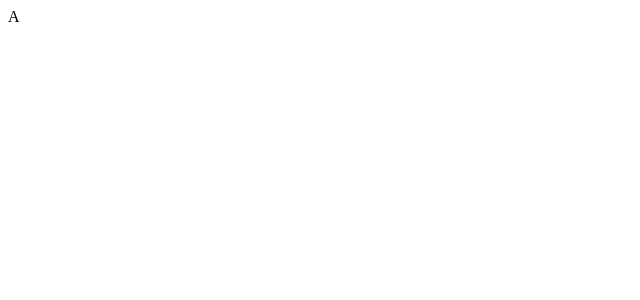
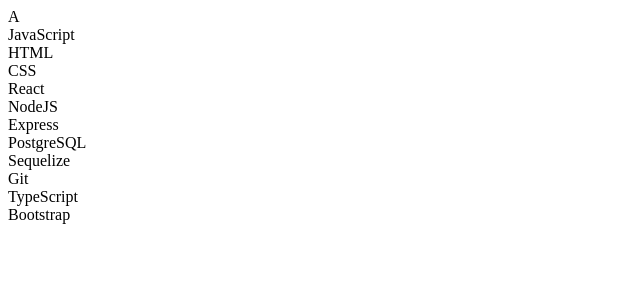
Before and after one commit to HurtadoAgustin/HurtadoAgustin, a React (Create React App) app: page / in a window 1280 px wide. Shown: the top 300 px of the page, without its empty margins (0-640 px from the left). Built offline with nearby package versions, Linux system fonts and the light colour scheme.

Commit message:
Added data.json to consume in app

```diff
--- a/src/App.tsx
+++ b/src/App.tsx
@@ -2,12 +2,24 @@
 import { Routes, Route } from "react-router-dom";
 
 import NavBar from "./components/NavBar";
+import Home from "./pages/Home";
 
 function App() {
   return (
-    <Routes>
-      <Route path="/" element={<NavBar />} />
-    </Routes>
+    <>
+      <NavBar />
+      <Routes>
+        <Route path="/" element={<Home />} />
+      {/*
+        <Route path="/skills" element={<Skills />}>
+          <Route path="/:name" element={<SkillDetail />} />
+        </Route>
+        <Route path="/proyects" element={<Proyects />} />
+        <Route path="/contact" element={<Contact />} />
+        <Route path="*" element={<NotFound404 />} />
+      */}
+      </Routes>
+    </>
   );
 }
 
--- /dev/null
+++ b/src/pages/Home.tsx
@@ -0,0 +1,16 @@
+import React from "react";
+import dataJSON from "../utils/data.json";
+const { techs } = dataJSON;
+
+function Home() {
+  return <div>
+    {
+      techs.map(el =>
+        <div key={el.id}>
+          {el.name}
+        </div>)
+    }
+  </div>
+};
+
+export default Home;
--- /dev/null
+++ b/src/utils/data.json
@@ -0,0 +1,248 @@
+{
+  "techs": [
+    {
+      "id": 1,
+      "code": "JS",
+      "name": "JavaScript",
+      "image": "https://",
+      "learnedAt": [{
+        "code": "HRY"
+      }],
+      "badgets": [
+        {
+          "name": "Linkedin",
+          "page": "Linkedin",
+          "url": "https://",
+          "image": "https://"
+        }
+      ]
+    },
+    {
+      "id": 2,
+      "code": "HTML",
+      "name": "HTML",
+      "image": "https://",
+      "learnedAt": [{
+        "code": "HRY"
+      }],
+      "badgets": [
+        {
+          "name": "Linkedin",
+          "page": "Linkedin",
+          "url": "https://",
+          "image": "https://"
+        }
+      ]
+    },
+    {
+      "id": 3,
+      "code": "CSS",
+      "name": "CSS",
+      "image": "https://",
+      "learnedAt": [{
+        "code": "HRY"
+      }],
+      "badgets": []
+    },
+    {
+      "id": 4,
+      "code": "JSX",
+      "name": "React",
+      "image": "https://",
+      "learnedAt": [{
+        "code": "HRY"
+      }],
+      "badgets": []
+    },
+    {
+      "id": 5,
+      "code": "NJS",
+      "name": "NodeJS",
+      "image": "https://",
+      "learnedAt": [{
+        "code": "HRY"
+      }],
+      "badgets": []
+    },
+    {
+      "id": 6,
+      "code": "EX",
+      "name": "Express",
+      "image": "https://",
+      "learnedAt": [{
+        "code": "HRY"
+      }],
+      "badgets": []
+    },
+    {
+      "id": 7,
+      "code": "PSQL",
+      "name": "PostgreSQL",
+      "image": "https://",
+      "learnedAt": [{
+        "code": "HRY"
+      }],
+      "badgets": []
+    },
+    {
+      "id": 8,
+      "code": "SEQ",
+      "name": "Sequelize",
+      "image": "https://",
+      "learnedAt": [{
+        "code": "HRY"
+      }],
+      "badgets": []
+    },
+    {
+      "id": 9,
+      "code": "GIT",
+      "name": "Git",
+      "image": "https://",
+      "learnedAt": [{
+        "code": "PLZ"
+      }],
+      "badgets": [
+        {
+          "name": "Linkedin",
+          "page": "Linkedin",
+          "url": "https://",
+          "image": "https://"
+        }
+      ]
+    },
+    {
+      "id": 10,
+      "code": "TS",
+      "name": "TypeScript",
+      "image": "https://",
+      "learnedAt": [{
+        "code": "N/A"
+      }],
+      "badgets": []
+    },
+    {
+      "id": 11,
+      "code": "BTS",
+      "name": "Bootstrap",
+      "image": "https://",
+      "learnedAt": [{
+        "code": "N/A"
+      }],
+      "badgets": []
+    }
+  ],
+
+
+  "proyects": [
+    {
+      "id": 1,
+      "name": "PI",
+      "isWork": false,
+      "images": {
+        "primary": "https://",
+        "secondary": [
+          "https://",
+          "https://"
+        ]
+      },
+      "description": {
+        "english": "",
+        "spanish": ""
+      },
+      "urls": {
+        "repo": "https://",
+        "website": "https://"
+      },
+      "techs": [
+        "JS",
+        "HTML"
+      ]
+    },
+    {
+      "id": 2,
+      "name": "FoodExpress PF",
+      "isWork": false,
+      "images": {
+        "primary": "https://",
+        "secondary": [
+          "https://",
+          "https://"
+        ]
+      },
+      "description": {
+        "english": "",
+        "spanish": ""
+      },
+      "urls": {
+        "repo": "https://",
+        "website": "https://"
+      },
+      "techs": [
+        "JS",
+        "HTML"
+      ]
+    },
+    {
+      "id": 3,
+      "name": "Portfolio",
+      "isWork": false,
+      "images": {
+        "primary": "https://",
+        "secondary": [
+          "https://",
+          "https://"
+        ]
+      },
+      "description": {
+        "english": "",
+        "spanish": ""
+      },
+      "urls": {
+        "repo": "https://",
+        "website": "https://"
+      },
+      "techs": [
+        "JS",
+        "HTML"
+      ]
+    }
+  ],
+
+
+  "sites": [
+    {
+      "id": 1,
+      "code": "N/A",
+      "name": "Autodidacta",
+      "image": "https://",
+      "url": "",
+      "description": {
+        "english": "",
+        "spanish": ""
+      }
+    },
+    {
+      "id": 2,
+      "code": "HRY",
+      "name": "Henry",
+      "image": "https//",
+      "url": "https://",
+      "description": {
+        "english": "",
+        "spanish": ""
+      }
+    },
+    {
+      "id": 3,
+      "code": "PLZ",
+      "name": "Platzi",
+      "image": "https//",
+      "url": "https://",
+      "description": {
+        "english": "",
+        "spanish": ""
+      }
+    }
+  ]
+}
```
